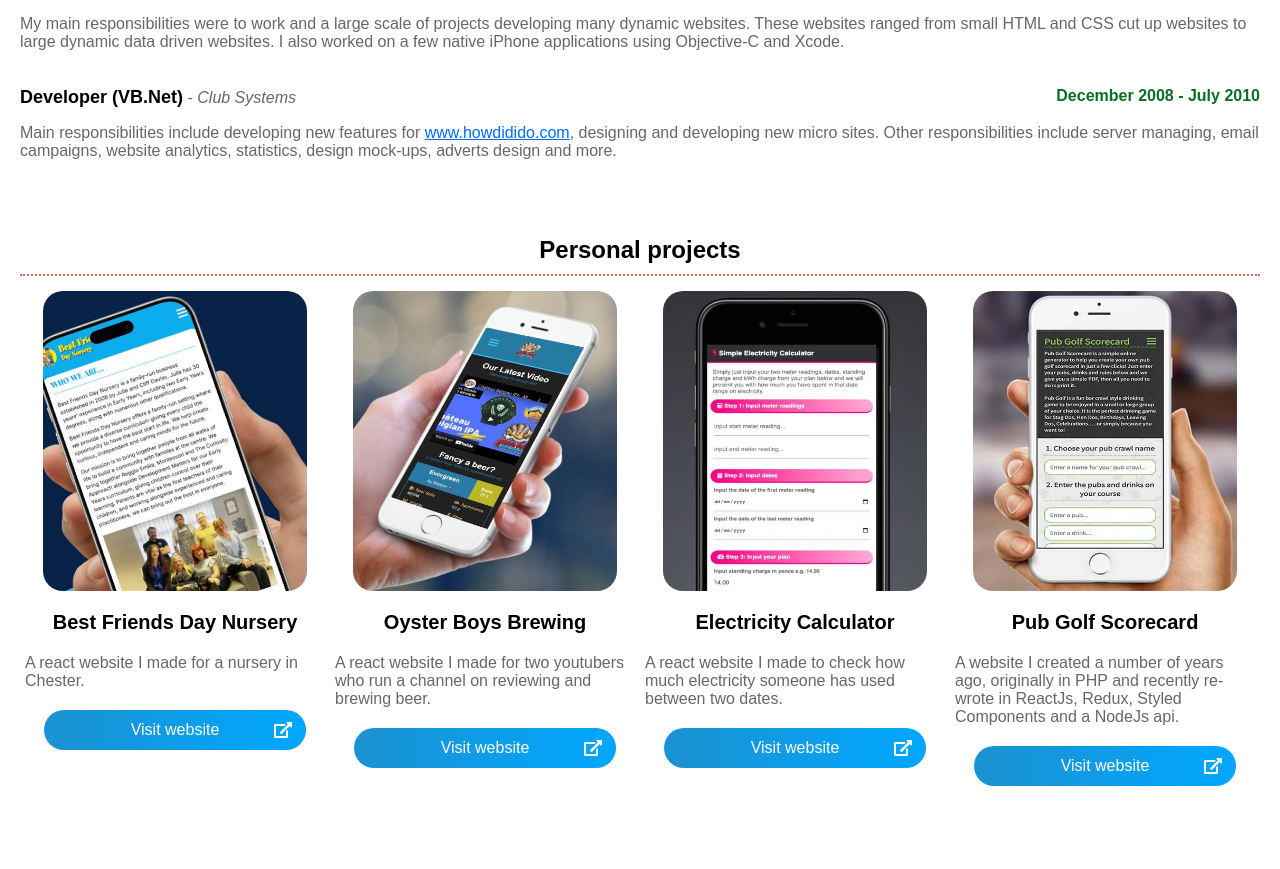
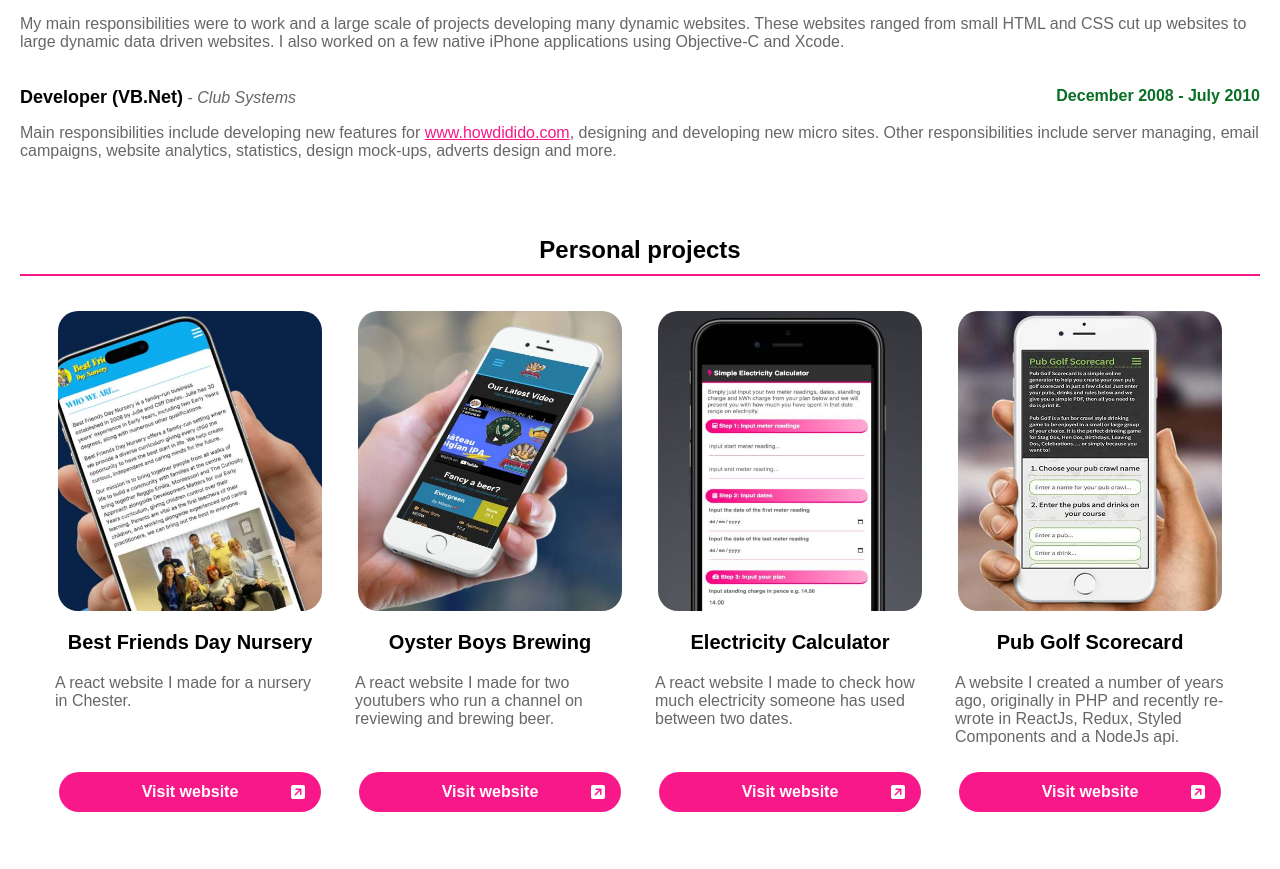
Before and after one commit to Redfern/Portfolio, a React (Vite) app: page / in a window 1280 px wide. Shown: the part 1922-2791 px from the top of the page. Built offline with nearby package versions, Linux system fonts and the light colour scheme.

Commit message:
small changes

```diff
--- a/index.html
+++ b/index.html
@@ -62,12 +62,6 @@
       href="https://fonts.googleapis.com/css?family=Noto+Sans+TC"
       rel="stylesheet"
     />
-    <link
-      rel="stylesheet"
-      href="https://use.fontawesome.com/releases/v5.5.0/css/all.css"
-      integrity="sha384-B4dIYHKNBt8Bc12p+WXckhzcICo0wtJAoU8YZTY5qE0Id1GSseTk6S+L3BlXeVIU"
-      crossorigin="anonymous"
-    />
     <title>Neil Redfern - Full Stack Website Developer</title>
     <meta
       http-equiv="Content-Security-Policy"
--- a/package.json
+++ b/package.json
@@ -3,6 +3,11 @@
   "version": "2.0.0",
   "private": true,
   "dependencies": {
+    "@fortawesome/fontawesome-svg-core": "^6.7.2",
+    "@fortawesome/free-brands-svg-icons": "^6.7.2",
+    "@fortawesome/free-regular-svg-icons": "^6.7.2",
+    "@fortawesome/free-solid-svg-icons": "^6.7.2",
+    "@fortawesome/react-fontawesome": "^0.2.2",
     "prop-types": "^15.8.1",
     "react": "^19.1.0",
     "react-dom": "^19.1.0",
--- a/src/App.jsx
+++ b/src/App.jsx
@@ -1,5 +1,5 @@
 import React, { Component } from "react";
-import { ThemeProvider } from "styled-components";
+import { ThemeProvider, styled } from "styled-components";
 import Header from "./components/Header.jsx";
 import Jobs from "./components/Jobs.jsx";
 import Footer from "./components/Footer.jsx";
@@ -9,6 +9,11 @@ import Projects from "./components/Projects.jsx";
 import Message from "./components/Message.jsx";
 import theme from "./theme.jsx";
 
+const Container = styled.div`
+  margin: 0 auto;
+  max-width: 1400px;
+`;
+
 class App extends Component {
   render() {
     return (
@@ -17,11 +22,13 @@ class App extends Component {
           <React.Fragment>
             <GlobalStyles />
             <Header />
-            <Skills />
-            <Jobs />
-            <Projects />
-            <Footer />
-            <Message />
+            <Container>
+              <Skills />
+              <Jobs />
+              <Projects />
+              <Footer />
+              <Message />
+            </Container>
           </React.Fragment>
         </ThemeProvider>
       </React.Fragment>
--- a/src/components/Footer.jsx
+++ b/src/components/Footer.jsx
@@ -1,3 +1,6 @@
+import { faGithub, faLinkedin } from "@fortawesome/free-brands-svg-icons";
+import { faEnvelope } from "@fortawesome/free-solid-svg-icons";
+import { FontAwesomeIcon } from "@fortawesome/react-fontawesome";
 import styled from "styled-components";
 
 const FooterStyles = styled.div`
@@ -13,7 +16,7 @@ const FooterStyles = styled.div`
     li {
       margin-bottom: 10px;
 
-      i {
+      svg {
         margin-right: 10px;
       }
     }
@@ -26,11 +29,11 @@ const Footer = () => (
     <div>
       <ul>
         <li>
-          <i className="fas fa-at"></i>{" "}
+          <FontAwesomeIcon icon={faEnvelope} />{" "}
           <a href="mailto:redfern@gmail.com">redfern[at]gmail.com</a>
         </li>
         <li>
-          <i className="fab fa-github"></i>{" "}
+          <FontAwesomeIcon icon={faGithub} />{" "}
           <a
             href="https://www.github.com/Redfern"
             rel="noopener noreferrer"
@@ -40,7 +43,7 @@ const Footer = () => (
           </a>
         </li>
         <li>
-          <i className="fab fa-linkedin-in"></i>{" "}
+          <FontAwesomeIcon icon={faLinkedin} />{" "}
           <a
             href="https://uk.linkedin.com/in/neilredfern"
             rel="noopener noreferrer"
--- a/src/components/Project.jsx
+++ b/src/components/Project.jsx
@@ -1,11 +1,15 @@
 import styled from "styled-components";
 import PropTypes from "prop-types";
+import { FontAwesomeIcon } from "@fortawesome/react-fontawesome";
+import { faSquareArrowUpRight } from "@fortawesome/free-solid-svg-icons";
 
 const StyledProject = styled.div`
   margin-right: 20px;
   width: 300px;
   margin: 0 auto;
   margin-bottom: 20px;
+  position: relative;
+  padding-bottom: 76px;
 
   h3 {
     font-size: 20px;
@@ -26,6 +30,8 @@ const StyledProject = styled.div`
     width: 100%;
     text-align: center;
     margin-top: 20px;
+    position: absolute;
+    bottom: 10px;
   }
 
   a {
@@ -37,38 +43,43 @@ const StyledProject = styled.div`
     display: block;
     margin: 0 auto;
     width: 80%;
-    background: linear-gradient(to right, #1c92d0, #00a7ff);
+    background: #f91889;
     position: relative;
     text-decoration: none;
     border: 1px solid transparent;
+    font-weight: bold;
 
     &:visited {
       color: #ffffff;
     }
 
     &:hover {
-      background: linear-gradient(to right, white, white);
-      color: #00a7ff;
-      border: 1px solid #00a7ff;
+      background: white;
+      color: #f91889;
+      border: 1px solid #f91889;
     }
 
-    i {
+    svg {
       position: absolute;
-      right: 13px;
+      right: 15px;
       top: 50%;
       margin-top: -8px;
     }
   }
 `;
 
+const Description = styled.div`
+  padding: 0 15px;
+`;
+
 const Project = ({ title, url, description, image }) => (
   <StyledProject>
     <img src={`/static/${image}`} alt={`for project ${title}`} />
     <h3>{title}</h3>
-    <p>{description}</p>
+    <Description>{description}</Description>
     <div className="link">
       <a href={url} target="_blank" rel="noopener noreferrer">
-        Visit website <i className="fas fa-external-link-alt"></i>
+        Visit website <FontAwesomeIcon icon={faSquareArrowUpRight} />
       </a>
     </div>
   </StyledProject>
--- a/src/components/Projects.jsx
+++ b/src/components/Projects.jsx
@@ -12,13 +12,19 @@ const StyledProjects = styled.div`
   justify-content: center;
 `;
 
+const SectionContainer = styled.div`
+  padding: 20px;
+`;
+
 const Projects = () => (
-  <StyledProjects>
+  <SectionContainer>
     <h2>Personal projects</h2>
-    {projectsJson.projects.map((item) => (
-      <Project key={item.title} {...item} />
-    ))}
-  </StyledProjects>
+    <StyledProjects>
+      {projectsJson.projects.map((item) => (
+        <Project key={item.title} {...item} />
+      ))}
+    </StyledProjects>
+  </SectionContainer>
 );
 
 export default Projects;
--- a/src/components/styles/globalStyles.jsx
+++ b/src/components/styles/globalStyles.jsx
@@ -1,4 +1,4 @@
-import { createGlobalStyle } from 'styled-components';
+import { createGlobalStyle } from "styled-components";
 
 const GlobalStyles = createGlobalStyle`
     html {
@@ -22,7 +22,7 @@ const GlobalStyles = createGlobalStyle`
         width: 100%;
         margin-bottom: 15px;
         padding-bottom: 10px;
-        border-bottom: 2px dotted #ff5c5c;
+        border-bottom: 2px solid #f91889;
         text-align: center;
     }
 
@@ -31,7 +31,7 @@ const GlobalStyles = createGlobalStyle`
     }
 
     a, a:visited, a:hover {
-        color: #006CFF;
+        color: #f91889;
     }
 `;
 
```
Also changed, not shown: 1 other file (tests, documents, lock files or other folders).
